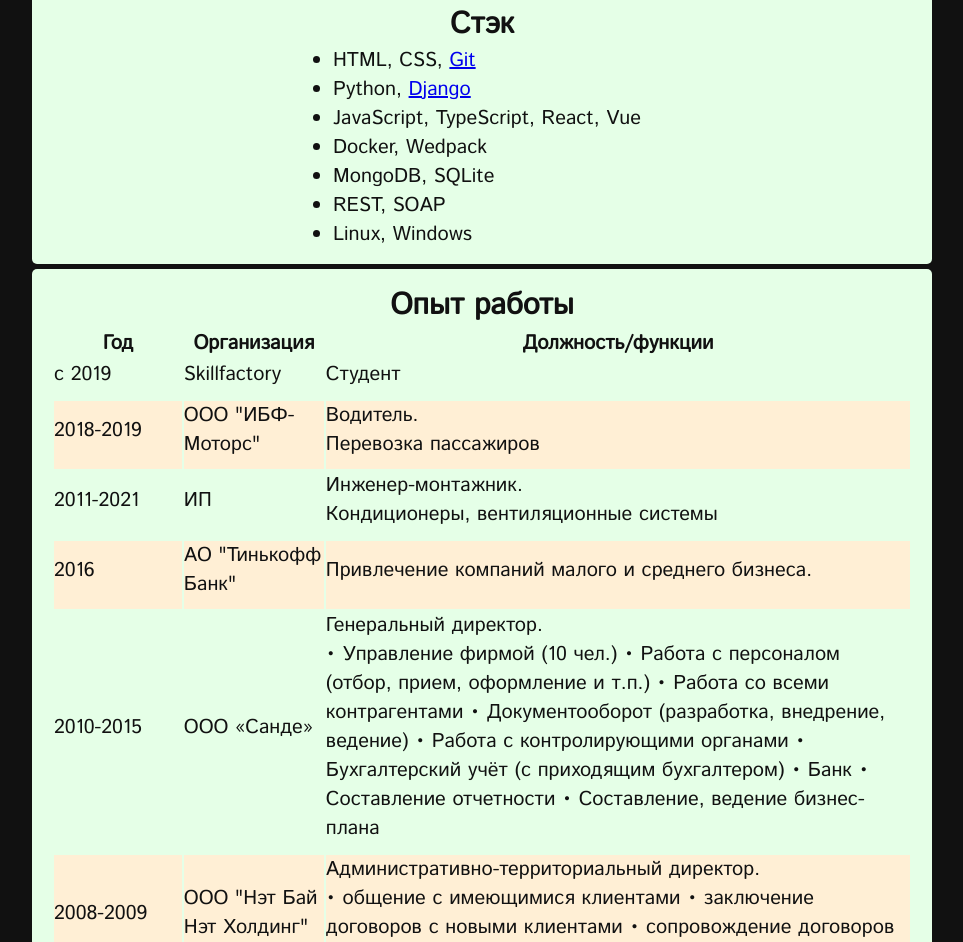
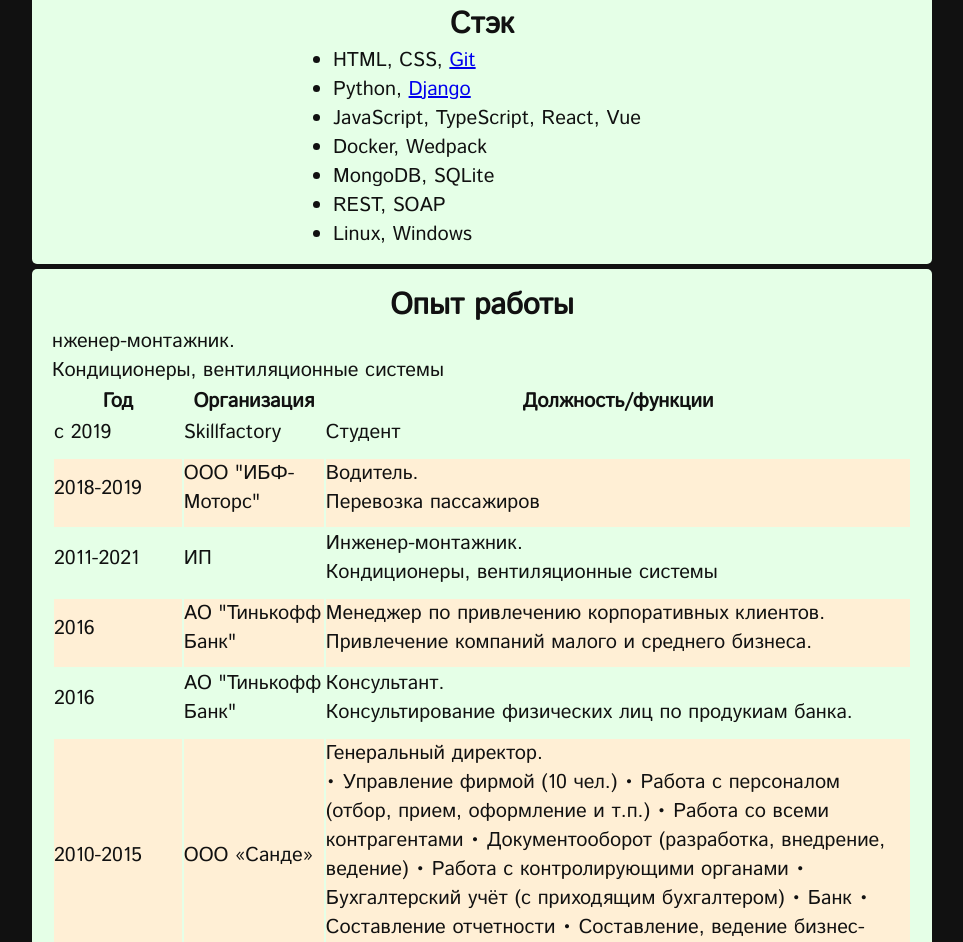
Before and after one commit to DenSidorov/Resume, a plain HTML site: page index.html in a window 1280 px wide. Shown: the part 578-1520 px from the top of the page, without its empty margins (158-1121 px from the left). Drawn offline with Linux system fonts and the light colour scheme.

Commit message:
edit 160323_2

```diff
--- a/index.html
+++ b/index.html
@@ -5,22 +5,14 @@
   <meta charset="UTF-8" />
   <meta http-equiv="X-UA-Compatible" content="IE=edge">
   <meta name="viewport" content="width=device-width, initial-scale=1.0">
-  <title>Den Resume</title>
+  <title>Денис Сидоров</title>
   <link href="style.css" rel="stylesheet">
 </head>
 
 <body">
   <div class="container">
-    <!-- <div class="nav">
-      <a href="https://densidorov.github.io/Resume">Резюме</a>
-      <a href="https://github.com/DenSidorov" target="_blank">Git</a>
-      <a href="https://densidorov.github.io/Resume/cards/">Cards</a>
-      <a href="https://densidorov.github.io/Resume/drag&drop/">Drag&drop</a>
-      <a href="https://densidorov.github.io/Resume/mini_game/">Mini game</a>
-      <a href="https://densidorov.github.io/Resume/game/">Game</a>
-    </div> -->
     <div class="nav">
-      <a href="../index.html">Резюме</a>
+      <a href="https://densidorov.github.io/resume-sda" target="_blank">Резюме</a>
       <a href="https://github.com/DenSidorov" target="_blank">Git</a>
       <a href="./cards/index.html">Cards</a>
       <a href="./drag&drop/index.html">Drag&drop</a>
@@ -91,8 +83,14 @@
           <tr>
             <td>2016</td>
             <td>АО "Тинькофф Банк"</td>
-            <td>Привлечение компаний малого и среднего бизнеса.</td>
-          </tr>
+            <td>Менеджер по привлечению корпоративных клиентов. </br> Привлечение компаний малого и среднего бизнеса.</td>
+          </tr>нженер-монтажник. </br> Кондиционеры, вентиляционные системы</td>
+        </tr>
+        <tr>
+          <td>2016</td>
+          <td>АО "Тинькофф Банк"</td>
+          <td>Консультант. </br> Консультирование физических лиц по продукиам банка.</td>
+        </tr>
           <tr>
             <td>2010-2015</td>
             <td>ООО «Санде»</td>
```
